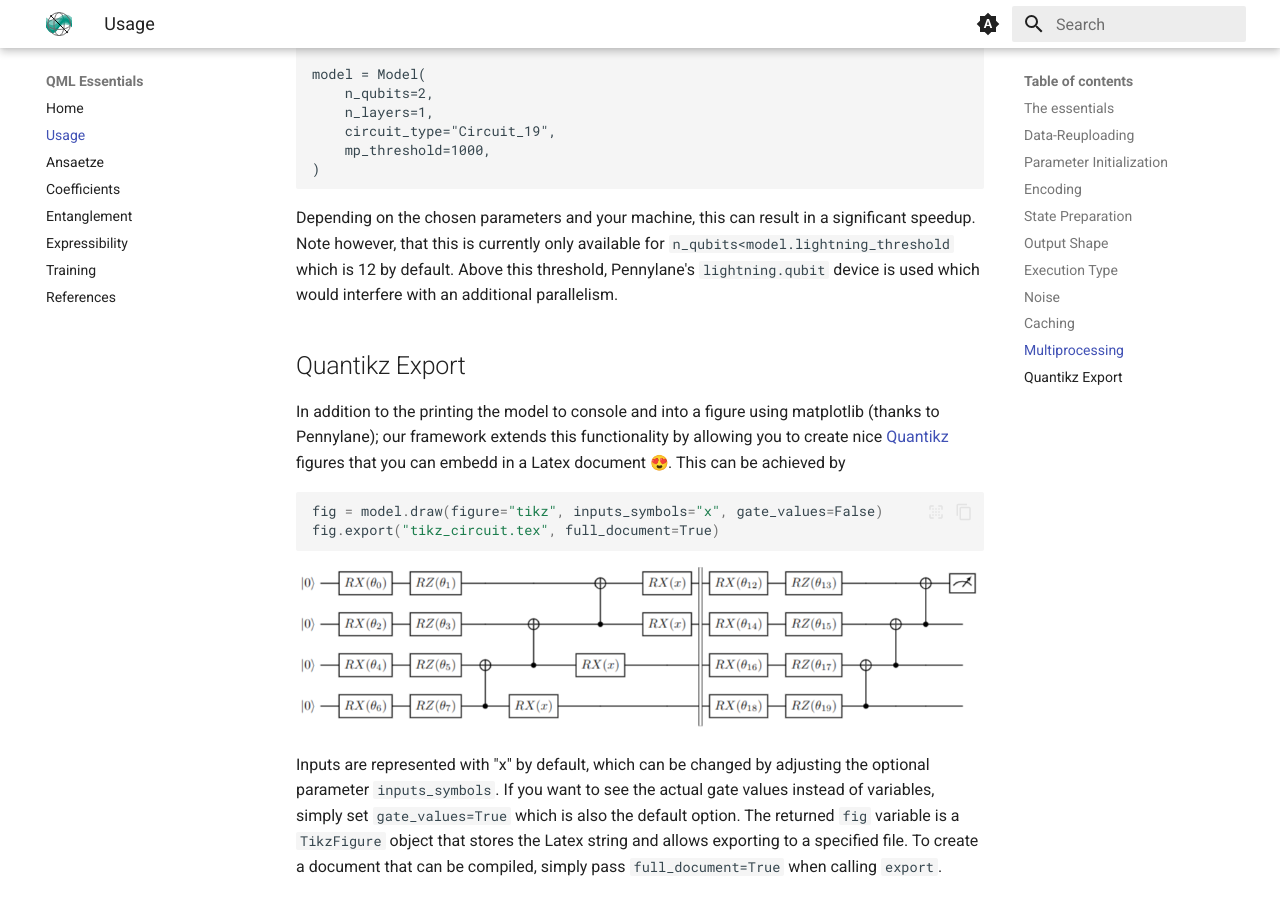
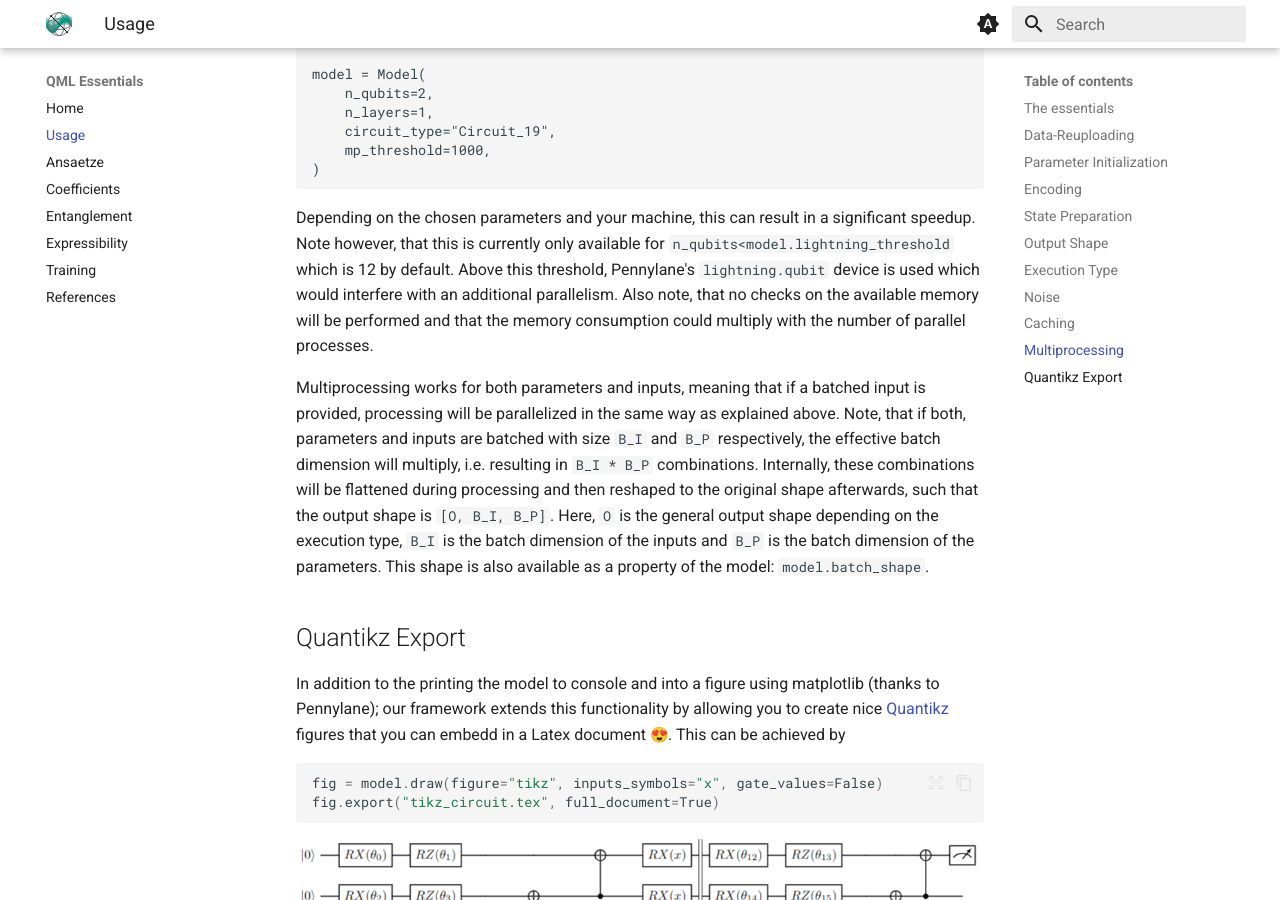
Before and after one commit to cirKITers/qml-essentials, an MkDocs documentation site: the page built from docs/usage.md, in a window 1280 px wide and 900 px high, scrolled down 5149 px. Built offline with MkDocs 1.6.1 and Material for MkDocs 9.7.7, drawn with Linux system fonts in a browser that asks for light colours; emoji names are drawn with the system emoji font.

Commit message:
added documentation
Signed-off-by: Melvin Strobl <lc3267@kit.edu>

```diff
--- a/docs/usage.md
+++ b/docs/usage.md
@@ -183,6 +183,13 @@ model = Model(
 Depending on the chosen parameters and your machine, this can result in a significant speedup.
 Note however, that this is currently only available for `n_qubits<model.lightning_threshold` which is 12 by default.
 Above this threshold, Pennylane's `lightning.qubit` device is used which would interfere with an additional parallelism.
+Also note, that no checks on the available memory will be performed and that the memory consumption could multiply with the number of parallel processes.
+
+Multiprocessing works for both parameters and inputs, meaning that if a batched input is provided, processing will be parallelized in the same way as explained above.
+Note, that if both, parameters and inputs are batched with size `B_I` and `B_P` respectively, the effective batch dimension will multiply, i.e. resulting in `B_I * B_P` combinations.
+Internally, these combinations will be flattened during processing and then reshaped to the original shape afterwards, such that the output shape is `[O, B_I, B_P]`.
+Here, `O` is the general output shape depending on the execution type, `B_I` is the batch dimension of the inputs and `B_P` is the batch dimension of the parameters.
+This shape is also available as a property of the model: `model.batch_shape`.
 
 ## Quantikz Export
 
```
